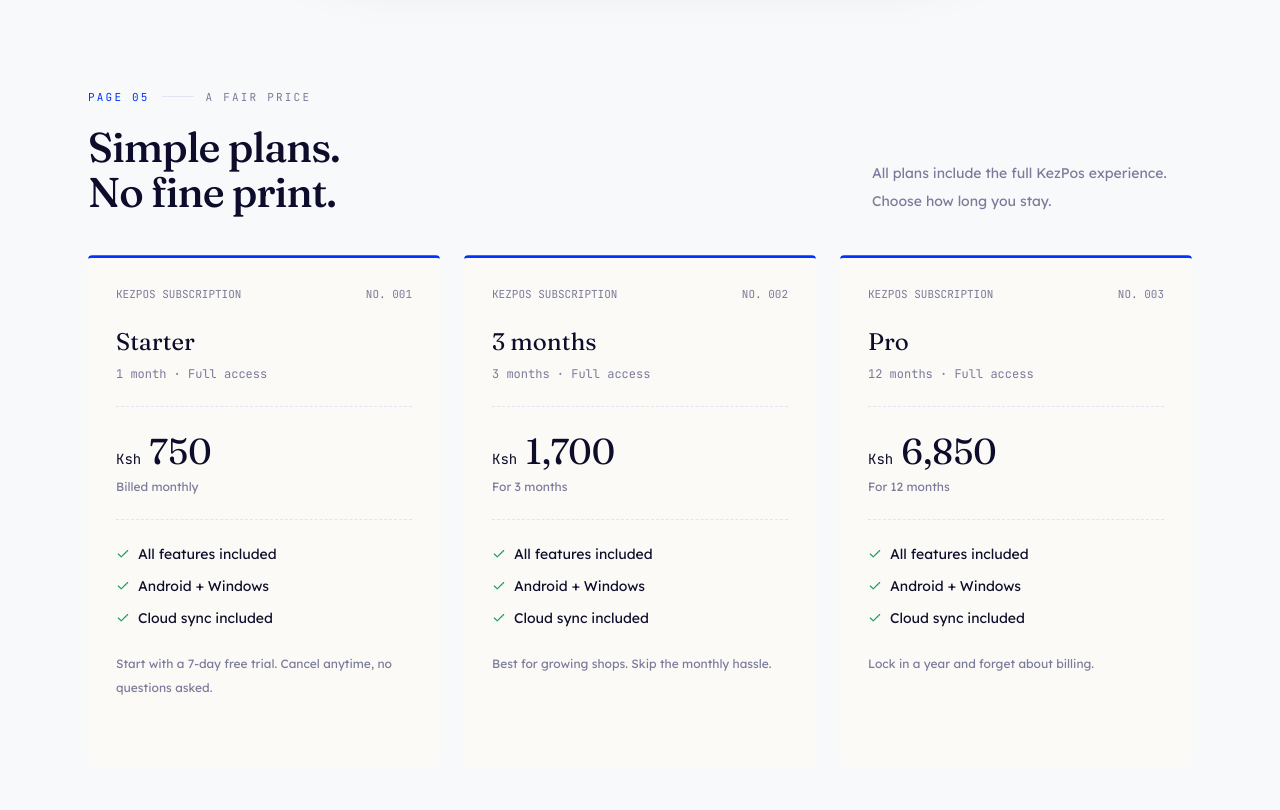
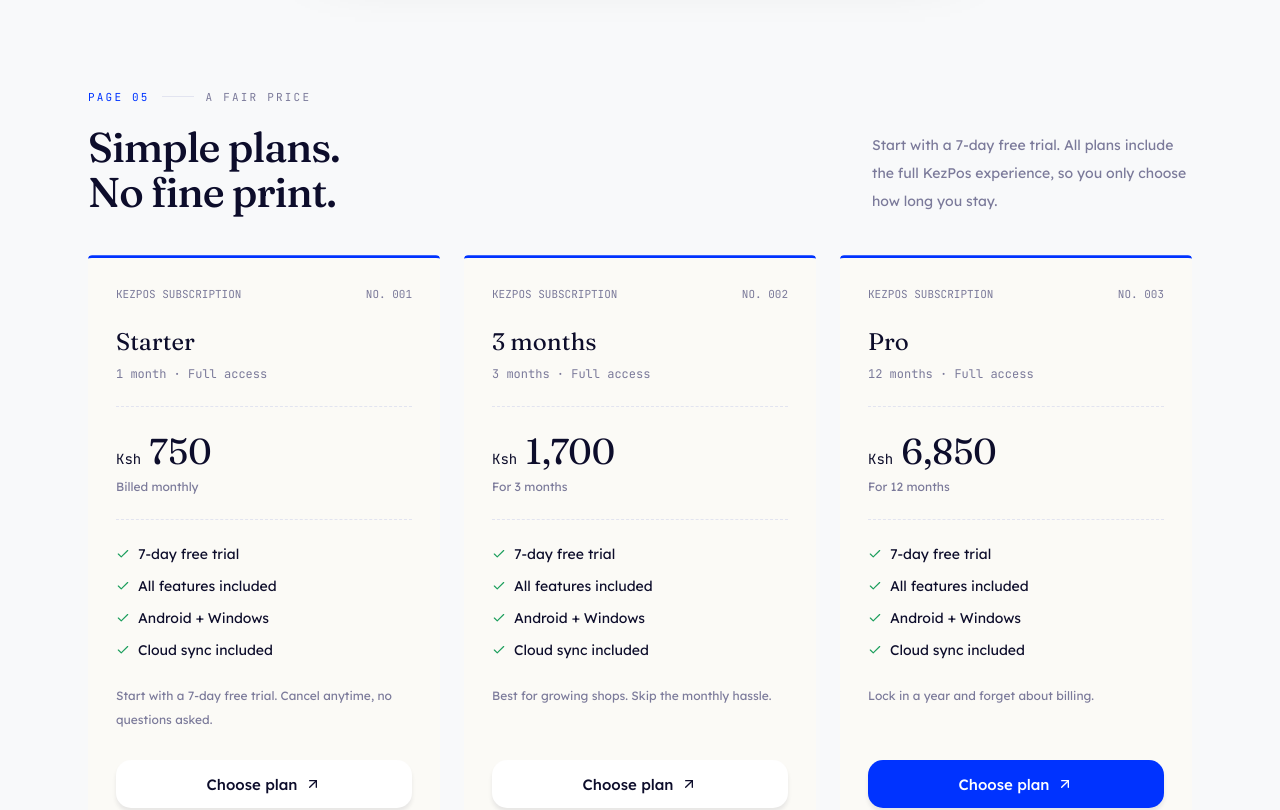
Before and after one commit to KezPos/KezPos, a React (Vite) app: page / in a window 1280 px wide. Shown: the part 4780-5590 px from the top of the page. Built offline with nearby package versions, Linux system fonts and the light colour scheme.

Commit message:
Enhance pricing details with free trial information
Updated pricing section to include a 7-day free trial in the description and added a new feature to the list.

```diff
--- a/src/components/site/pricing.tsx
+++ b/src/components/site/pricing.tsx
@@ -1,12 +1,12 @@
-import { Check } from "lucide-react";
+import { ArrowUpRight, Check } from "lucide-react";
 import { KEZPOS } from "./config";
+import { Reveal } from "./reveal";
 import { Chapter, Heading, btn } from "./ui";
-import { Reveal } from "./reveal";
 
 export function Pricing() {
   return <section className="mx-auto w-full max-w-6xl px-3 py-8 sm:px-6">
     <Chapter n="05">A fair price</Chapter>
-    <div className="mt-5 flex flex-col justify-between gap-4 sm:flex-row sm:items-end"><Heading>Simple plans.<br />No fine print.</Heading><p className="max-w-xs text-sm leading-7 text-muted-foreground">All plans include the full KezPos experience. Choose how long you stay.</p></div>
+    <div className="mt-5 flex flex-col justify-between gap-4 sm:flex-row sm:items-end"><Heading>Simple plans.<br />No fine print.</Heading><p className="max-w-xs text-sm leading-7 text-muted-foreground">Start with a 7-day free trial. All plans include the full KezPos experience, so you only choose how long you stay.</p></div>
     <div className="mt-10 grid gap-6 md:grid-cols-3">
       {KEZPOS.plans.map((plan, i) => <Reveal key={plan.months} delay={i * 70}>
         <article className="receipt-paper torn-bottom flex h-full flex-col px-7 pt-7 pb-11">
@@ -14,8 +14,9 @@
           <h3 className="mt-6 font-display text-2xl">{plan.name}</h3>
           <p className="mt-2 font-mono text-xs text-muted-foreground">{plan.months === 1 ? "1 month" : `${plan.months} months`} · Full access</p>
           <div className="my-6 border-y border-dashed py-6"><span className="font-mono text-sm">Ksh </span><span className="font-display text-4xl">{plan.price.toLocaleString()}</span><p className="mt-2 text-xs text-muted-foreground">{plan.months === 1 ? "Billed monthly" : `For ${plan.months} months`}</p></div>
-          <div className="space-y-3 text-sm">{["All features included", "Android + Windows", "Cloud sync included"].map(text => <p key={text} className="flex items-center gap-2"><Check className="size-3.5 text-good" />{text}</p>)}</div>
+          <div className="space-y-3 text-sm">{["7-day free trial", "All features included", "Android + Windows", "Cloud sync included"].map(text => <p key={text} className="flex items-center gap-2"><Check className="size-3.5 text-good" />{text}</p>)}</div>
           <p className="mt-6 mb-7 min-h-12 text-xs leading-6 text-muted-foreground">{plan.comment}</p>
+          <a href={`https://wa.me/${KEZPOS.whatsapp}?text=${encodeURIComponent(`Hi, I'd like the ${plan.months}-month KezPos plan at Ksh ${plan.price}.`)}`} target="_blank" rel="noreferrer" className={`${i === 2 ? btn.primary : btn.ghost} mt-auto h-11 text-sm`}>Choose plan <ArrowUpRight className="size-4" /></a>
         </article>
       </Reveal>)}
     </div>
```
